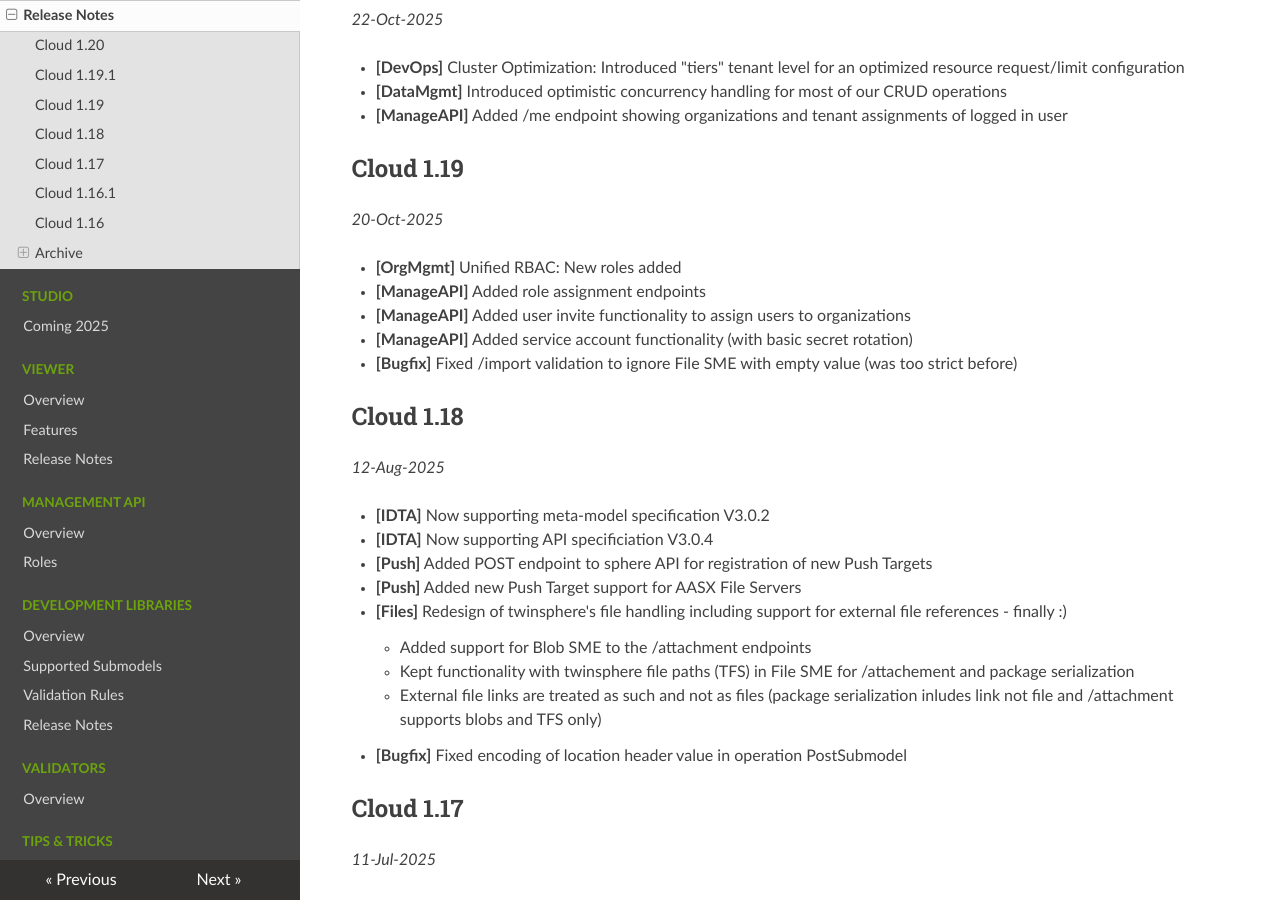
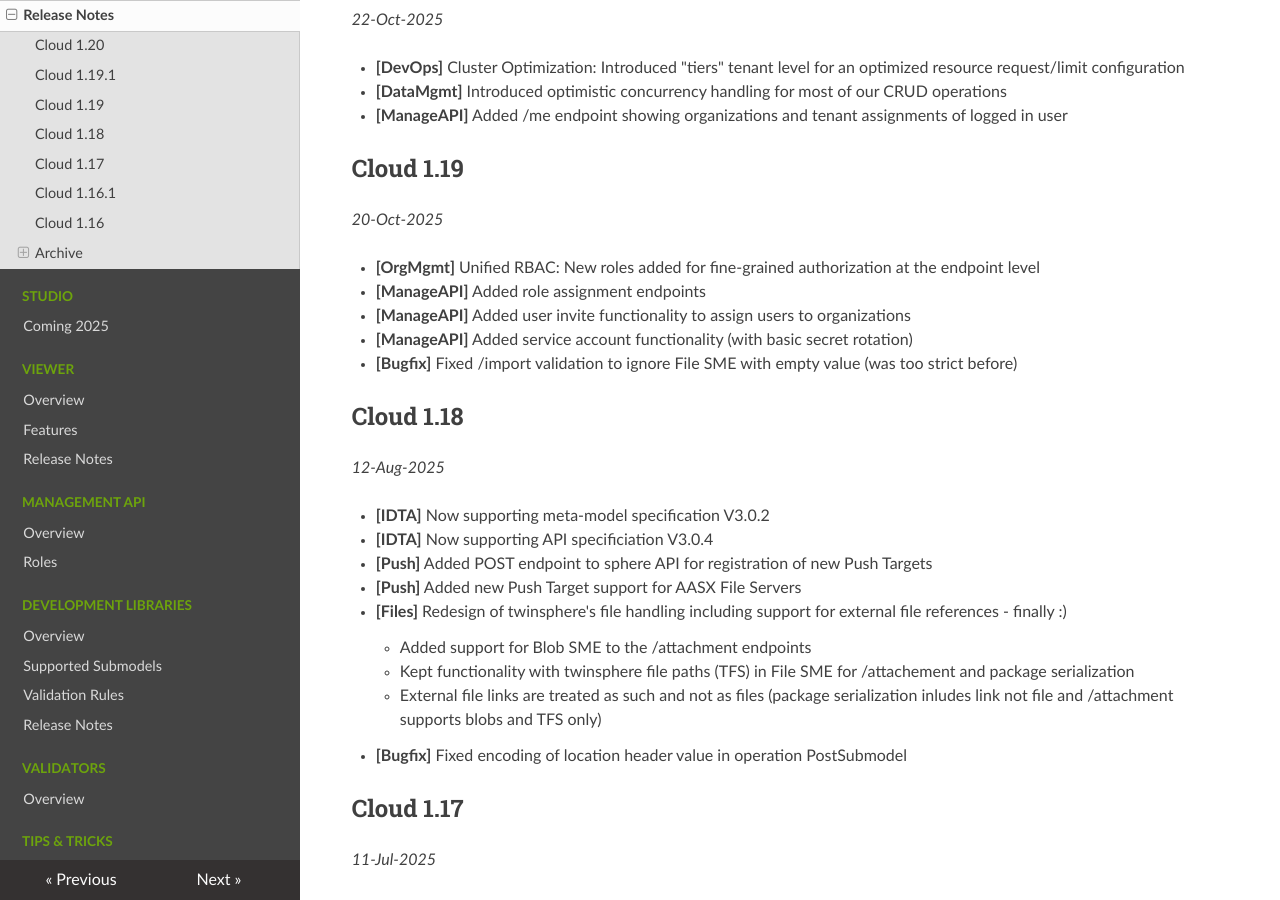
Before and after one commit to twinsphere/twinsphere.github.io, an MkDocs documentation site: the page built from docs/cloud-release-notes.md, in a window 1280 px wide and 900 px high, scrolled down 456 px. Built offline with MkDocs 1.6.1, drawn with Linux system fonts in a browser that asks for light colours; nearby versions of some CDN libraries.

Commit message:
feat(1.20): improved RelNotes on unified RBAC

```diff
--- a/docs/cloud-release-notes.md
+++ b/docs/cloud-release-notes.md
@@ -23,7 +23,7 @@ The twinsphere Server follows the semantic versioning format in the form major.m
 
 *20-Oct-2025*
 
-- **[OrgMgmt]** Unified RBAC: New roles added
+- **[OrgMgmt]** Unified RBAC: New roles added for fine-grained authorization at the endpoint level
 - **[ManageAPI]** Added role assignment endpoints
 - **[ManageAPI]** Added user invite functionality to assign users to organizations
 - **[ManageAPI]** Added service account functionality (with basic secret rotation)
```
